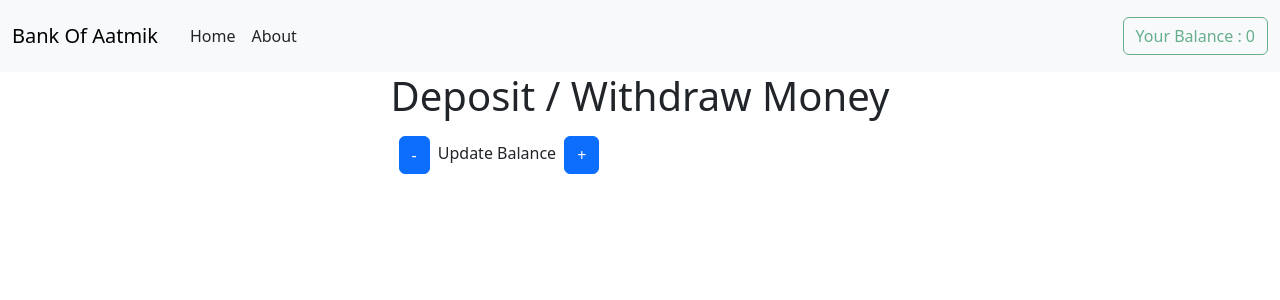
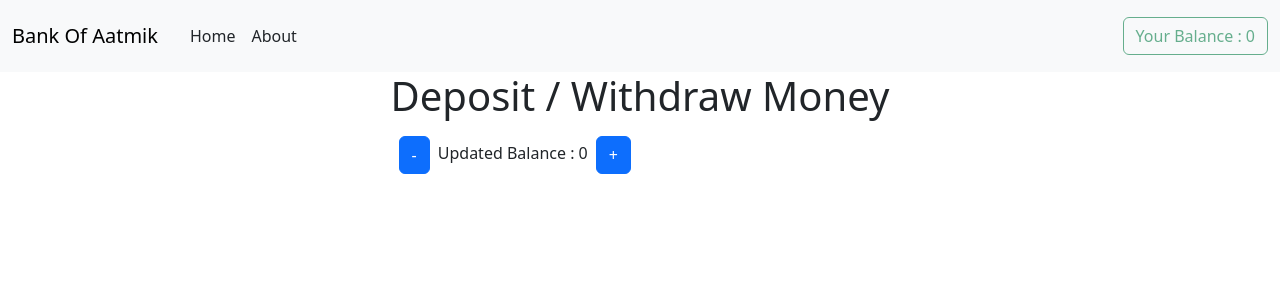
Before and after one commit to aatmik-panse/learnRedux, a React (Vite) app: page / in a window 1280 px wide. Shown: the top 300 px of the page. Built offline with nearby package versions, Linux system fonts and the light colour scheme.

Commit message:
final commit

```diff
--- a/src/Shop.jsx
+++ b/src/Shop.jsx
@@ -1,25 +1,26 @@
-import { useDispatch } from "react-redux";
+import { useDispatch, useSelector } from "react-redux";
 import { action } from "./state";
 import { bindActionCreators } from "redux";
 const Shop = () => {
   const dispatch = useDispatch();
-  const actions = bindActionCreators(action, dispatch);
+  const { withdrawMoney, depositMoney } = bindActionCreators(action, dispatch);
+  const balance = useSelector((state) => state.amount);
   return (
     <div>
       <h1>Deposit / Withdraw Money </h1>
       <button
         className="btn btn-primary m-2"
         onClick={() => {
-          actions.withdrawMoney(100);
+          withdrawMoney(100);
         }}
       >
         -
       </button>
-      Update Balance
+      Updated Balance : {balance}
       <button
         className="btn btn-primary m-2"
         onClick={() => {
-          actions.depositMoney(100);
+          depositMoney(100);
         }}
       >
         +
```
